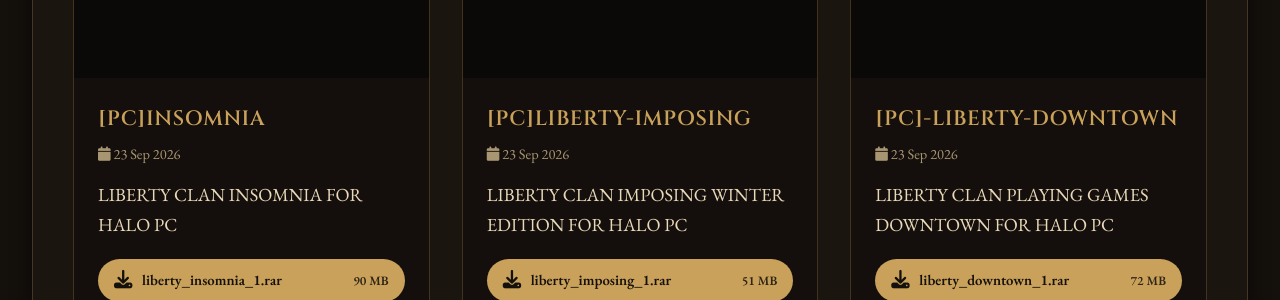
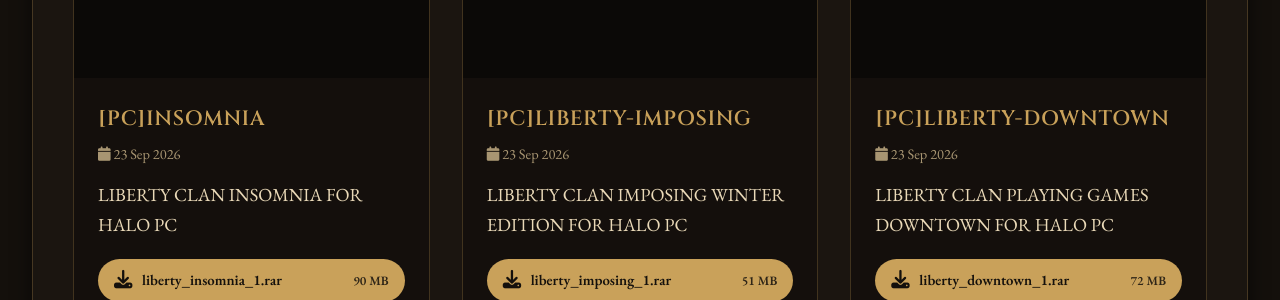
Before and after one commit to Chalwk/NC-Halo-Maps, a Jekyll site: the page built from maps.html, in a window 1280 px wide and 900 px high, scrolled down 2193 px. Shown: the part 155-455 px from the top of the window. Built offline with Jekyll 4.4.1, drawn with Linux system fonts in a browser that asks for light colours.

```diff
--- a/_data/releases.json
+++ b/_data/releases.json
@@ -255,7 +255,7 @@
   {
     "id": 394749423,
     "tag": "PC-LIBERTY-DOWNTOWN",
-    "name": "[PC]-LIBERTY-DOWNTOWN",
+    "name": "[PC]LIBERTY-DOWNTOWN",
     "body": "LIBERTY CLAN PLAYING GAMES DOWNTOWN FOR HALO PC",
     "prerelease": false,
     "published_at": "2026-09-23T14:32:36Z",
```
